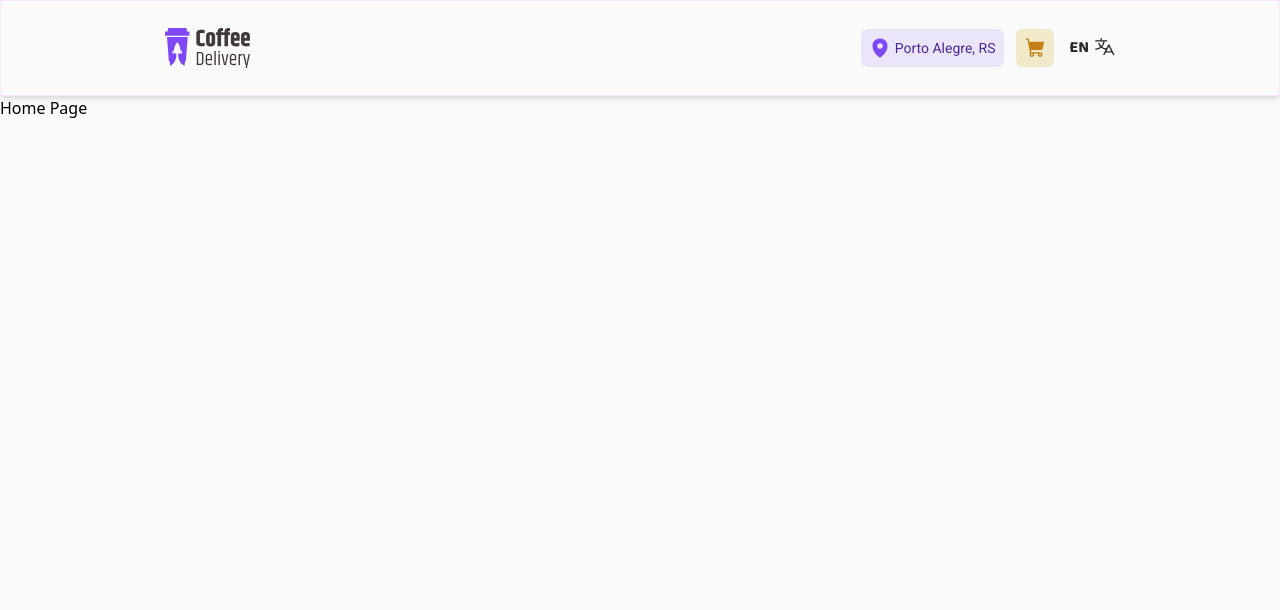
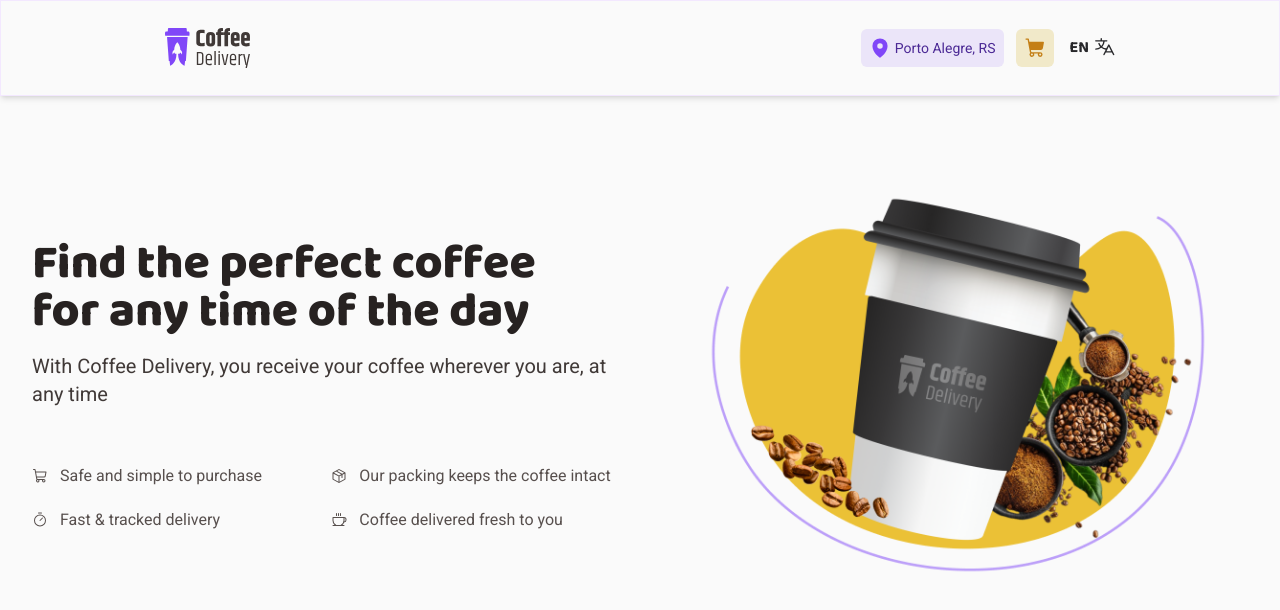
Before and after one commit to eddyyxxyy/coffee-delivery, a React (Vite) app: page / in a window 1280 px wide. Shown: the top 610 px of the page. Built offline with nearby package versions, Linux system fonts and the light colour scheme.

Commit message:
feat(pages): :lipstick: starts to build Home UI and its translations

```diff
--- a/public/locales/en/translation.json
+++ b/public/locales/en/translation.json
@@ -3,5 +3,11 @@
   "homeMetaDesc": "Discover Coffee Delivery, our fictitious coffee platform! Get to know our coffees and fall in love with our selection. Try buying coffee with us!",
   "changeLang": "Mudar o idioma do aplicativo para português",
   "goToCheckout": "Go to Checkout",
-  "toggleDropdown": "Click here to open the menu"
+  "toggleDropdown": "Click here to open the menu",
+  "homeHeading": "Find the perfect coffee for any time of the day",
+  "homeParagraph": "With Coffee Delivery, you receive your coffee wherever you are, at any time",
+  "safeToBuy": "Safe and simple to purchase",
+  "safeToDeliver": "Our packing keeps the coffee intact",
+  "fastToDeliver": "Fast & tracked delivery",
+  "freshWhenDelivered": "Coffee delivered fresh to you"
 }
--- a/src/pages/Home/index.tsx
+++ b/src/pages/Home/index.tsx
@@ -1,5 +1,8 @@
+import { Coffee, Package, ShoppingCart, Timer } from "@phosphor-icons/react";
 import { Helmet, HelmetProvider } from "react-helmet-async";
 import { useTranslation } from "react-i18next";
+
+import specialCoffeDisplayHomepage from "../../assets/special-coffe-display-homepage.png";
 
 export function Home() {
   const { t } = useTranslation();
@@ -22,8 +25,38 @@ export function Home() {
         </Helmet>
       </HelmetProvider>
 
-      <main className="flex-grow overflow-y-auto">
-        <h1>Home Page</h1>
+      <main className="flex-grow overflow-y-auto px-6 font-sans-r md:px-8">
+        <div className="mt-8 grid grid-cols-1 items-center justify-center gap-12 md:mt-16 md:grid-cols-2 md:gap-12 lg:mt-24 lg:gap-14">
+          <div className="flex flex-col items-center gap-4 md:items-start">
+            <h1 className="font-sans-b text-3xl font-extrabold leading-[130%] text-base-title md:text-4xl lg:text-5xl">
+              {t("homeHeading")}
+            </h1>
+            <p className="text-xl text-base-subtitle">{t("homeParagraph")}</p>
+            <div className="mt-10 grid grid-cols-2 gap-5 text-base text-base-text">
+              <span className="flex items-center justify-start gap-3">
+                <ShoppingCart size={16} />
+                {t("safeToBuy")}
+              </span>
+              <span className="flex items-center justify-start gap-3">
+                <Package size={16} />
+                {t("safeToDeliver")}
+              </span>
+              <span className="flex items-center justify-start gap-3">
+                <Timer size={16} />
+                {t("fastToDeliver")}
+              </span>
+              <span className="flex items-center justify-start gap-3">
+                <Coffee size={16} />
+                {t("freshWhenDelivered")}
+              </span>
+            </div>
+          </div>
+          <div className="flex items-center justify-center">
+            <div className="max-w-lg">
+              <img src={specialCoffeDisplayHomepage} alt="" />
+            </div>
+          </div>
+        </div>
       </main>
     </>
   );
```
Also changed, not shown: public/locales/pt/translation.json (+7 -1 lines).
